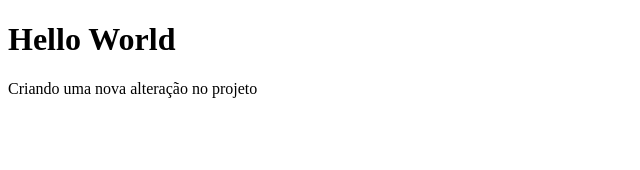
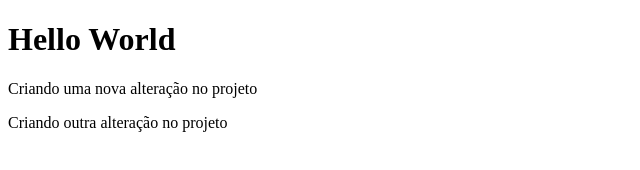
Before and after one commit to bruno88/FPTC_Aula_20_06, a plain HTML site: page index.html in a window 1280 px wide. Shown: the whole page, without its empty margins (0-640 px from the left). Drawn offline with Linux system fonts and the light colour scheme.

Commit message:
Update index.html

```diff
--- a/index.html
+++ b/index.html
@@ -8,5 +8,6 @@
 <body>
     <h1>Hello World</h1>
     <p>Criando uma nova alteração no projeto</p>
+    <p>Criando outra alteração no projeto</p>
 </body>
 </html>
```
